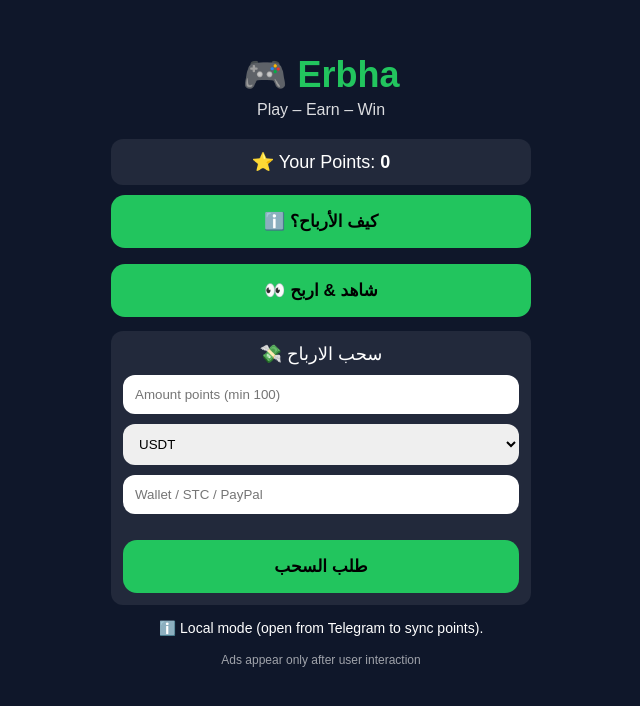
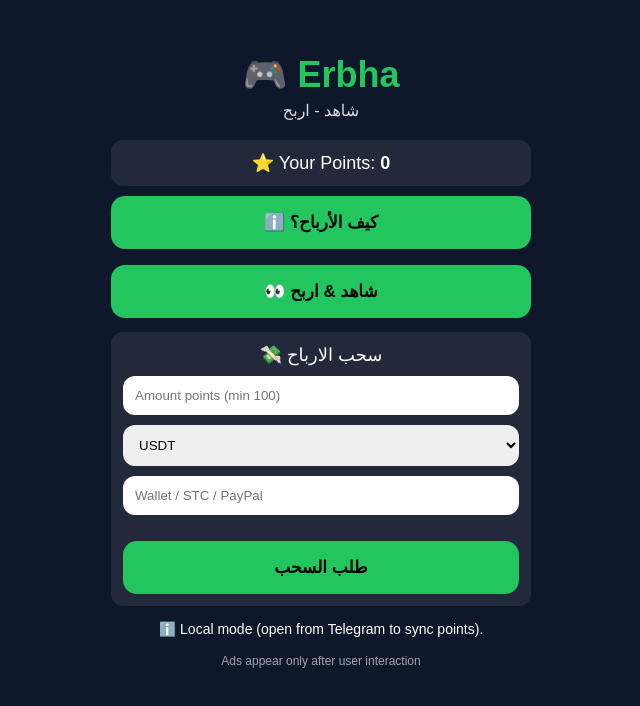
Before and after one commit to ErbhaBot/erbha-mini-app, a plain HTML site: page index.html in a window 1280 px wide. Shown: the whole page, without its empty margins (319-959 px from the left). Drawn offline with Linux system fonts and the light colour scheme.

Commit message:
Update index.html

```diff
--- a/index.html
+++ b/index.html
@@ -33,7 +33,7 @@
 <body>
   <div class="box">
     <h1>🎮 Erbha</h1>
-    <p>Play – Earn – Win</p>
+    <p>شاهد - اربح</p>
 
     <div class="points">
       ⭐ Your Points: <b><span id="points">0</span></b>
```
